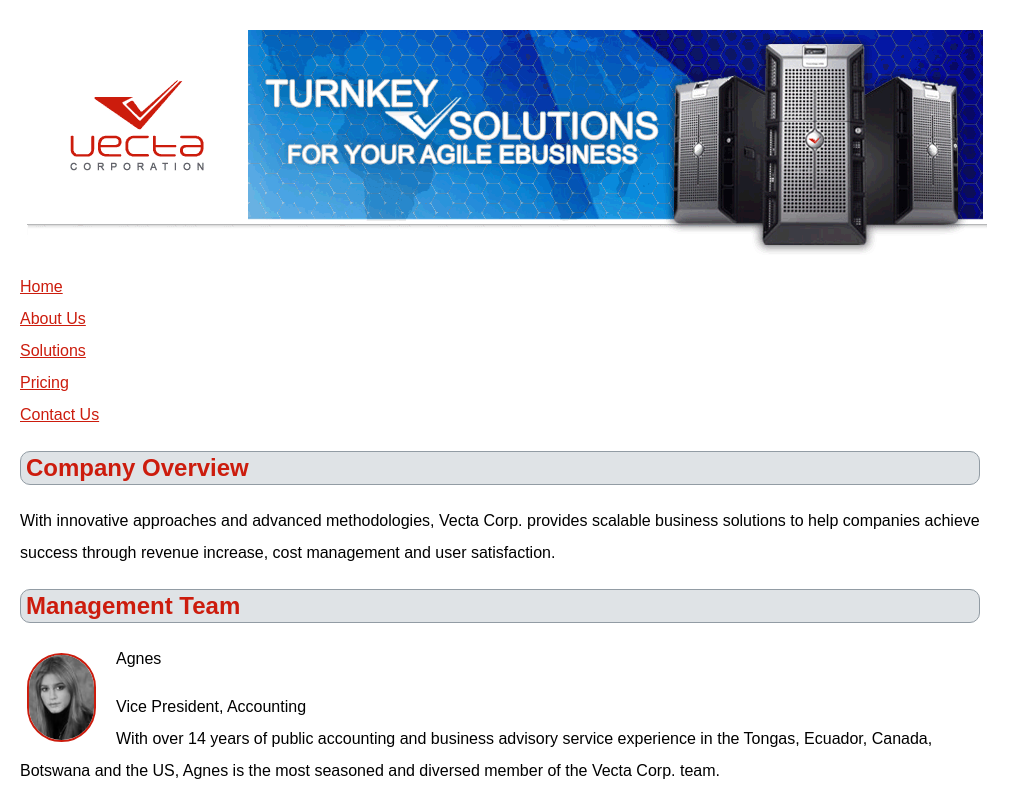
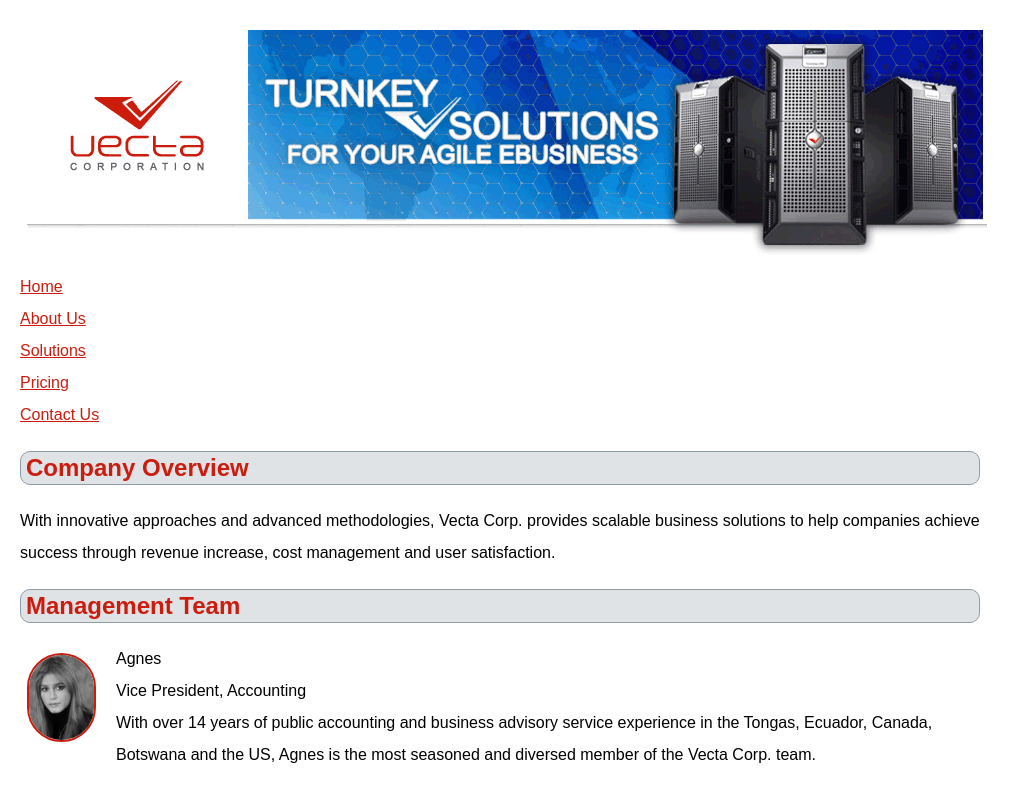
Before and after one commit to aakash2028/Assignment-3, a plain HTML site: page part 2/aboutus.html in a window 1280 px wide. Shown: the top 794 px of the page, without its empty margins (0-1030 px from the left). Drawn offline with Linux system fonts and the light colour scheme.

Commit message:
Updating style.css
Adding margin-top to reduce the height

```diff
--- a/part 2/styles/style.css
+++ b/part 2/styles/style.css
@@ -43,7 +43,9 @@ section img {
     height: 85px;
 }
 /*Solution page css*/
-
+section p{
+    margin-top: 0;
+}
 #vprospect,#vconvert,#vretain{
     font-weight: bold;
 }
```
